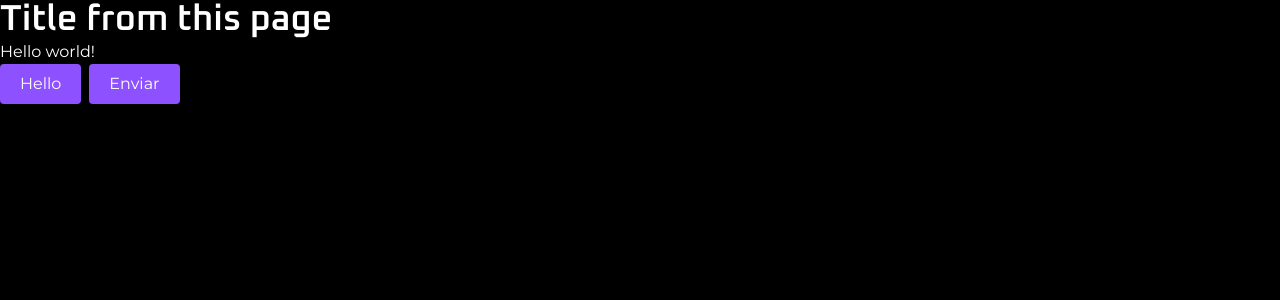
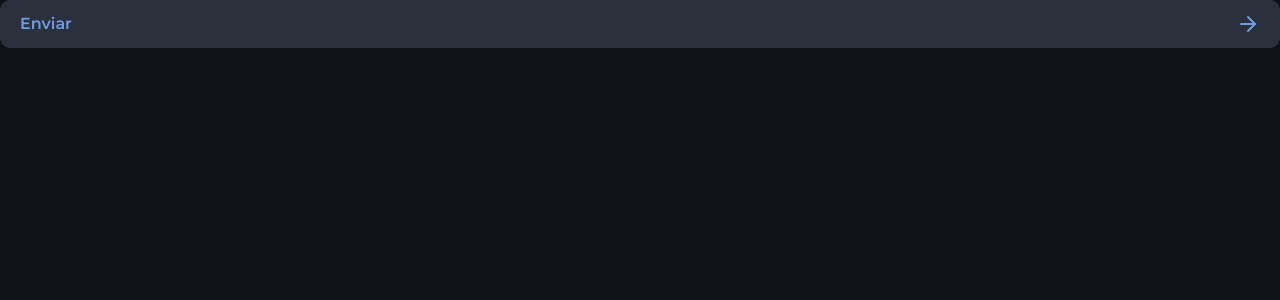
Before and after one commit to oalvesxp/nlw_connect_react, a Next.js app in the folder web/: page / in a window 1280 px wide. Shown: the top 300 px of the page. Built offline with nearby package versions, Linux system fonts and the light colour scheme.

Commit message:
feat: update button component

```diff
--- a/web/src/app/components/button.tsx
+++ b/web/src/app/components/button.tsx
@@ -1,11 +1,31 @@
+import { ReactNode } from "react"
+
 interface ButtonProps {
-  text?: string
+  children: ReactNode
 }
 
 export function Button(props: ButtonProps){
   return (
-    <button type='button' className="bg-violet-500 px-5 py-2 rounded-sm mr-2">
-      {props.text || 'Enviar'}
+    <button
+      type='button'
+      className="
+        flex
+        justify-between
+        items-center
+        px-5
+        h-12
+        bg-gray-500
+        text-blue
+        font-semibold
+        rounded-xl
+        w-full
+        cursor-pointer
+        hover:bg-blue
+        hover:text-gray-900
+        transition-colors
+        duration-300
+      ">
+      {props.children}
     </button>
   )
 }
--- a/web/src/app/globals.css
+++ b/web/src/app/globals.css
@@ -1,6 +1,8 @@
 @import "tailwindcss";
 
 @theme {
+  --color-*: initial; /** removing colors default configs from tailwind */
+
   --color-blue: #6F9DE2;
   --color-purple: #9871F3;
   --color-danger: #F05D6C;
@@ -17,4 +19,6 @@
 
   --font-heading: var(--font-oxanium);
   --font-sans: var(--font-montserrat);
+
+  --radius-xl: 0.625rem; /** 10px */
 }
--- a/web/src/app/layout.tsx
+++ b/web/src/app/layout.tsx
@@ -32,7 +32,7 @@ export default function RootLayout({
 }>) {
   return (
     <html lang="en" className={`${oxanium.variable} ${montserrat.variable}`}>
-      <body className='bg-black text-white'>{children}</body>
+      <body className='bg-gray-900 text-gray-100 antialiased'>{children}</body>
     </html>
   );
 }
--- a/web/src/app/page.tsx
+++ b/web/src/app/page.tsx
@@ -1,12 +1,13 @@
+import { ArrowRight } from 'lucide-react'
 import { Button } from "./components/button";
 
 export default function Home() {
   return (
     <main>
-      <h1 className="text-4xl font-semibold font-heading">Title from this page</h1>
-      <div>Hello world!</div>
-      <Button text="Hello" />
-      <Button />
+      <Button>
+        Enviar
+        <ArrowRight />
+      </Button>
     </main>
   );
 }
```
